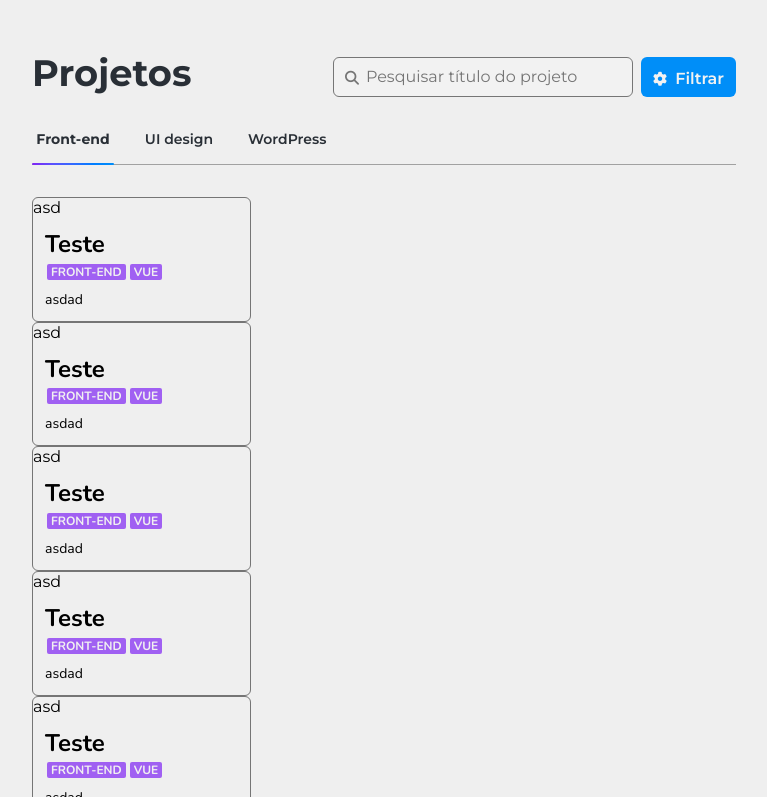
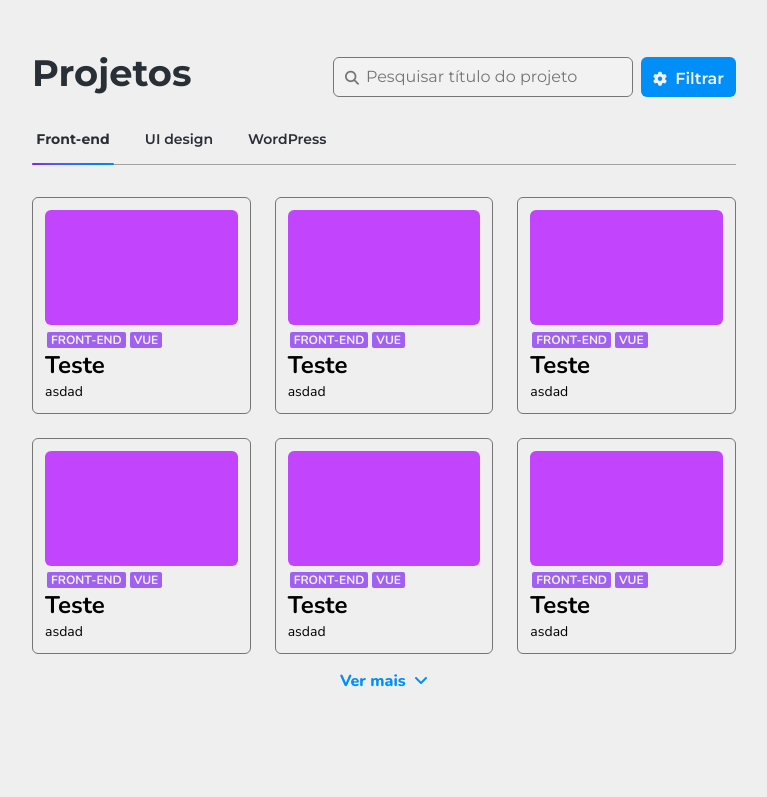
Before and after one commit to gleissonneves/gleissonneves, a Vue app: page / in a window 1280 px wide. Shown: the part 323-1120 px from the top of the page, without its empty margins (256-1023 px from the left). After the commit the page ends 1047 px from the top, so only its background shows below. Built offline with nearby package versions, Linux system fonts and the light colour scheme.

Commit message:
fix: ajuste de css e modelo de layout

```diff
--- a/public/index.html
+++ b/public/index.html
@@ -12,7 +12,7 @@
     <title><%= htmlWebpackPlugin.options.title %></title>
     <link rel="preconnect" href="https://fonts.googleapis.com">
     <link rel="preconnect" href="https://fonts.gstatic.com" crossorigin>
-    <link href="https://fonts.googleapis.com/css2?family=Montserrat:wght@300;400;500;600;700&family=Nunito:wght@300;400;500;600;700&display=swap" rel="stylesheet">
+    <link href="https://fonts.googleapis.com/css2?family=Montserrat:wght@300;400;500;600;700&family=Nunito:wght@300;400;500;600;700;800&display=swap" rel="stylesheet">
     <link rel="stylesheet" href="https://cdnjs.cloudflare.com/ajax/libs/font-awesome/6.1.1/css/all.min.css" integrity="sha512-KfkfwYDsLkIlwQp6LFnl8zNdLGxu9YAA1QvwINks4PhcElQSvqcyVLLD9aMhXd13uQjoXtEKNosOWaZqXgel0g==" crossorigin="anonymous" referrerpolicy="no-referrer" />
   </head>
   <body>
--- a/src/router/index.js
+++ b/src/router/index.js
@@ -5,16 +5,6 @@ const routes = [
     path: '/',
     name: 'home',
     component: () => import('../views/Home/HomeView.vue'),
-  },
-  {
-    path: '/about',
-    name: 'about',
-    component: () => import('../views/AboutView.vue'),
-  },
-  {
-    path: '/criando-um-projeto',
-    name: 'createProject',
-    component: () => import('../views/CreateProjectView.vue'),
   },
 ];
 
--- a/src/shared/components/molecules/Card/CardComponent.vue
+++ b/src/shared/components/molecules/Card/CardComponent.vue
@@ -1,14 +1,13 @@
 <template>
   <main class="card">
-    <section class="card-img">
-      asd
-    </section>
+    <section class="card-img"></section>
     <section class="card-body">
       <section>
+        <badge-component v-for="(badgeTitle, index) in badge" :key="index" :title="badgeTitle"/>
+
         <h1 class="card-title">
         {{ title }}
         </h1>
-        <badge-component v-for="(badgeTitle, index) in badge" :key="index" :title="badgeTitle"/>
       </section>
 
       <section class="card-describle">
@@ -51,19 +50,29 @@ export default {
 
 <style lang="scss">
 .card {
+  position: relative;
+  background-clip: border-box;
   border: 1px solid var(--green-color-primary);
   border-radius: var(--border-radius);
+  padding: .75rem;
+
+  .card-img {
+    border-radius: var(--border-radius);
+    width: 100%;
+    min-height: 115px;
+    margin-bottom: .25rem;
+    background-color: #c244fc;
+    background-repeat: no-repeat;
+    background-position: center;
+  }
 
   .card-body {
-    padding: .75rem;
-
     .card-title {
       font-size: 24px;
       font-family: 'Nunito';
     }
 
     .card-describle {
-      margin-top: .5rem;
       font-size: 14px;
     }
   }
--- a/src/views/AboutView.vue
+++ /dev/null
@@ -1,8 +0,0 @@
-<template>
-  <div class="about">
-    <h1>Sobre</h1>
-    <p>
-      Oi estou sendo desenvolvido, até breve o meu humano irá me por para funcionar
-    </p>
-  </div>
-</template>
--- a/src/views/CreateProjectView.vue
+++ /dev/null
@@ -1,8 +0,0 @@
-<template>
-  <div class="about">
-    <h1>Criando um projeto</h1>
-    <p>
-      Oi estou sendo desenvolvido, até breve o meu humano irá me por para funcionar
-    </p>
-  </div>
-</template>
--- a/src/views/Home/HomeView.vue
+++ b/src/views/Home/HomeView.vue
@@ -3,17 +3,14 @@
   <div class="home">
     <!--  -->
     <section id="home-content-title">
-      <span class="home-subtitle-sm text-gradient">
-        Bem-vindo, Humano!
-      </span>
-      <h1 class="home-title">
-        Eu sou Gleisson Neves
-      </h1>
+      <span class="home-subtitle-sm text-gradient"> Bem-vindo, Humano! </span>
+      <h1 class="home-title">Eu sou Gleisson Neves</h1>
       <p class="home-subtitle-md">
         Desenvolvedor Front-end na
         <a :href="empresa.link" target="_blank" rel="noopener noreferrer" class="text-gradient">
           {{ empresa.nome }}
-        </a> <br>
+        </a>
+        <br />
         & Freelancer com expertises em UI e Back-end.
       </p>
     </section>
@@ -27,8 +24,12 @@
         </div>
         <div class="home-content-project-content-pesquisa">
           <label for="home-content-project-pesquisa">
-            <input type="text" name="pesquisa" id="home-content-project-pesquisa"
-              placeholder="Pesquisar título do projeto">
+            <input
+              type="text"
+              name="pesquisa"
+              id="home-content-project-pesquisa"
+              placeholder="Pesquisar título do projeto"
+            />
             <i id="input-for-search" class="fa-solid fa-magnifying-glass"></i>
           </label>
           <button class="home-content-project-filter">
@@ -41,113 +42,59 @@
     <!--  -->
 
     <section id="home-content-cards">
-      <tab-component
-        :tabList="tabList"
-        @activedTabById="declareListeningTabId($event)"
-      />
+      <tab-component :tabList="tabList" @activedTabById="declareListeningTabId($event)" />
 
-      <div id="gruop-container-tab">
+      <div id="group-container-tab">
         <TransitionGroup tag="div" name="tab" mode="out-in">
           <div class="tab-content-card" v-if="tabIdActived === 1">
-            <div class="tab-content-card-body">
-              <card-component
-                title="Teste"
-                :badge="badge"
-              />
+            <card-component title="Teste" :badge="badge" />
 
-              <card-component
-                title="Teste"
-                :badge="badge"
-              />
+            <card-component title="Teste" :badge="badge" />
 
-              <card-component
-                title="Teste"
-                :badge="badge"
-              />
+            <card-component title="Teste" :badge="badge" />
 
-              <card-component
-                title="Teste"
-                :badge="badge"
-              />
+            <card-component title="Teste" :badge="badge" />
 
-              <card-component
-                title="Teste"
-                :badge="badge"
-              />
+            <card-component title="Teste" :badge="badge" />
 
-              <card-component
-                title="Teste"
-                :badge="badge"
-              />
-            </div>
+            <card-component title="Teste" :badge="badge" />
           </div>
 
           <div class="tab-content-card" v-else-if="tabIdActived === 2">
-            <div class="tab-content-card-body">
-              <card-component
-                title="Teste"
-                :badge="UIbadge"
-              />
+            <card-component title="Teste" :badge="UIbadge" />
 
-              <card-component
-                title="Teste"
-                :badge="UIbadge"
-              />
+            <card-component title="Teste" :badge="UIbadge" />
 
-              <card-component
-                title="Teste"
-                :badge="UIbadge"
-              />
+            <card-component title="Teste" :badge="UIbadge" />
 
-              <card-component
-                title="Teste"
-                :badge="UIbadge"
-              />
+            <card-component title="Teste" :badge="UIbadge" />
 
-              <card-component
-                title="Teste"
-                :badge="UIbadge"
-              />
+            <card-component title="Teste" :badge="UIbadge" />
 
-              <card-component
-                title="Teste"
-                :badge="UIbadge"
-              />
-            </div>
+            <card-component title="Teste" :badge="UIbadge" />
           </div>
 
           <div class="tab-content-card" v-else>
-            <card-component
-              title="Teste"
-              :badge="Badgewordpress"
-            />
+            <card-component title="Teste" :badge="Badgewordpress" />
 
-            <card-component
-              title="Teste"
-              :badge="Badgewordpress"
-            />
+            <card-component title="Teste" :badge="Badgewordpress" />
 
-            <card-component
-              title="Teste"
-              :badge="Badgewordpress"
-            />
+            <card-component title="Teste" :badge="Badgewordpress" />
 
-            <card-component
-              title="Teste"
-              :badge="Badgewordpress"
-            />
+            <card-component title="Teste" :badge="Badgewordpress" />
 
-            <card-component
-              title="Teste"
-              :badge="Badgewordpress"
-            />
+            <card-component title="Teste" :badge="Badgewordpress" />
 
-            <card-component
-              title="Teste"
-              :badge="badge"
-            />
+            <card-component title="Teste" :badge="badge" />
           </div>
         </TransitionGroup>
+      </div>
+
+      <div id="group-container-tab-footer">
+        <button id="ver-mais">
+          Ver mais
+          <i class="fa-solid fa-angle-down icon"></i>
+        </button>
       </div>
     </section>
   </div>
@@ -225,7 +172,6 @@ export default {
   .home-content-project-content {
     display: flex;
     flex-direction: column;
-
   }
 
   @media (min-width: 768px) {
@@ -236,10 +182,11 @@ export default {
     }
   }
 
-  .home-content-project-content-title {}
+  .home-content-project-content-title {
+  }
 
   .home-content-project-content-pesquisa {
-    margin-top: .5rem;
+    margin-top: 0.5rem;
     display: flex;
     flex-direction: row;
     justify-content: stretch;
@@ -253,8 +200,8 @@ export default {
       #input-for-search {
         font-size: 14px;
         position: absolute;
-        left: .75rem;
-        top: .85rem;
+        left: 0.75rem;
+        top: 0.85rem;
         color: var(--green-color-primary);
       }
     }
@@ -295,7 +242,7 @@ export default {
 
       #btn-icon {
         font-size: 14px;
-        margin-right: .25rem;
+        margin-right: 0.25rem;
       }
     }
   }
@@ -322,12 +269,13 @@ export default {
   }
 }
 
-#gruop-container-tab,
+#group-container-tab,
 #home-content-cards {
   margin-top: 32px;
 }
 
-#gruop-container-tab {
+#home-content-cards {
+  #group-container-tab {
     .tab-content-card {
       display: grid;
       flex-wrap: wrap;
@@ -347,13 +295,37 @@ export default {
     }
   }
 
+  #group-container-tab-footer {
+    margin-top: 16px;
+    display: flex;
+    justify-content: center;
+
+    #ver-mais {
+      color: var(--primary-color);
+      border: none;
+      font-weight: 800;
+      font-family: 'Nunito';
+      cursor: pointer;
+
+      &:hover {
+        color: var(--primary-color);
+        opacity: .8;
+      }
+
+      .icon {
+        margin-left: 4px;
+      }
+    }
+  }
+}
+
 // transition vue
 .tab-enter-active {
-  transition: all .7s;
+  transition: all 0.7s;
 }
 
 .tab-leave-active {
-  transition: all .7s ease;
+  transition: all 0.7s ease;
 }
 
 .tab-enter-from,
```
Also changed, not shown: src/views/Error/404.vue (added, +11 -0 lines). Lines whose indentation alone changed are shown as unchanged.
